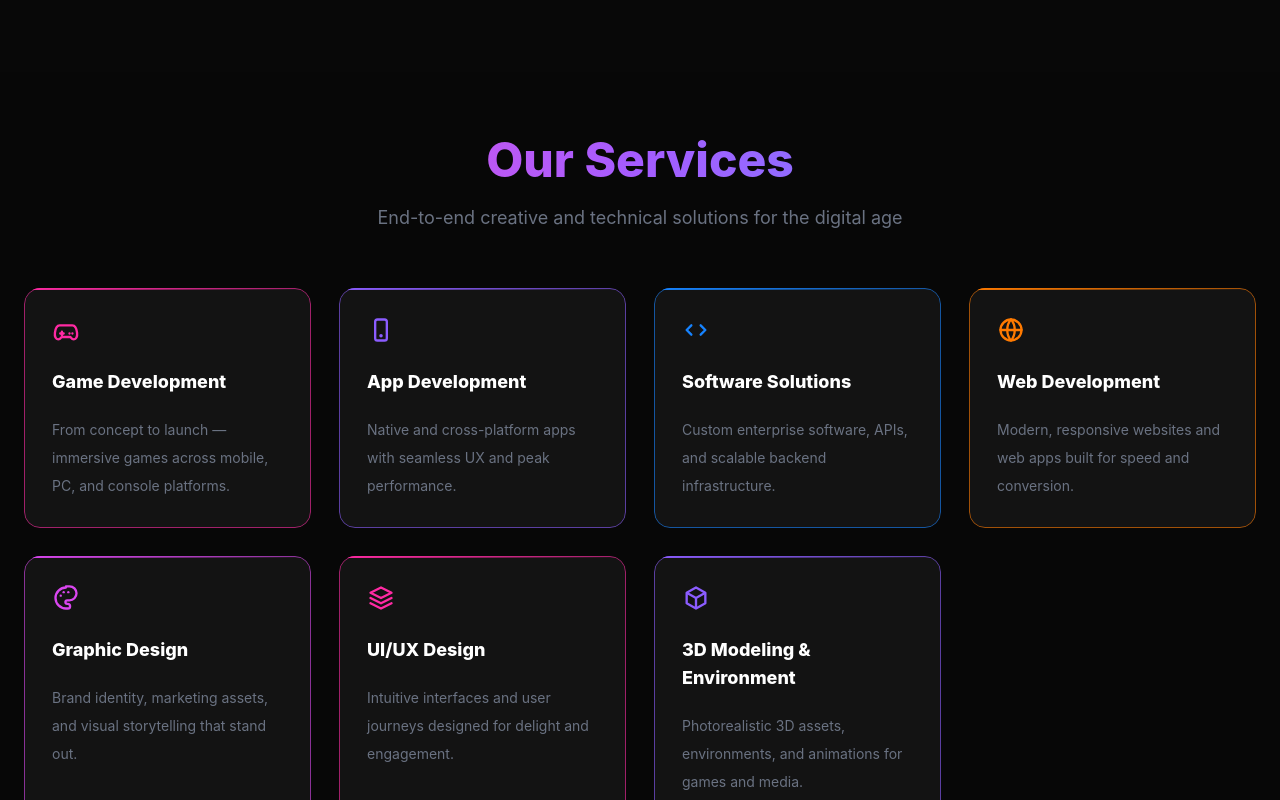
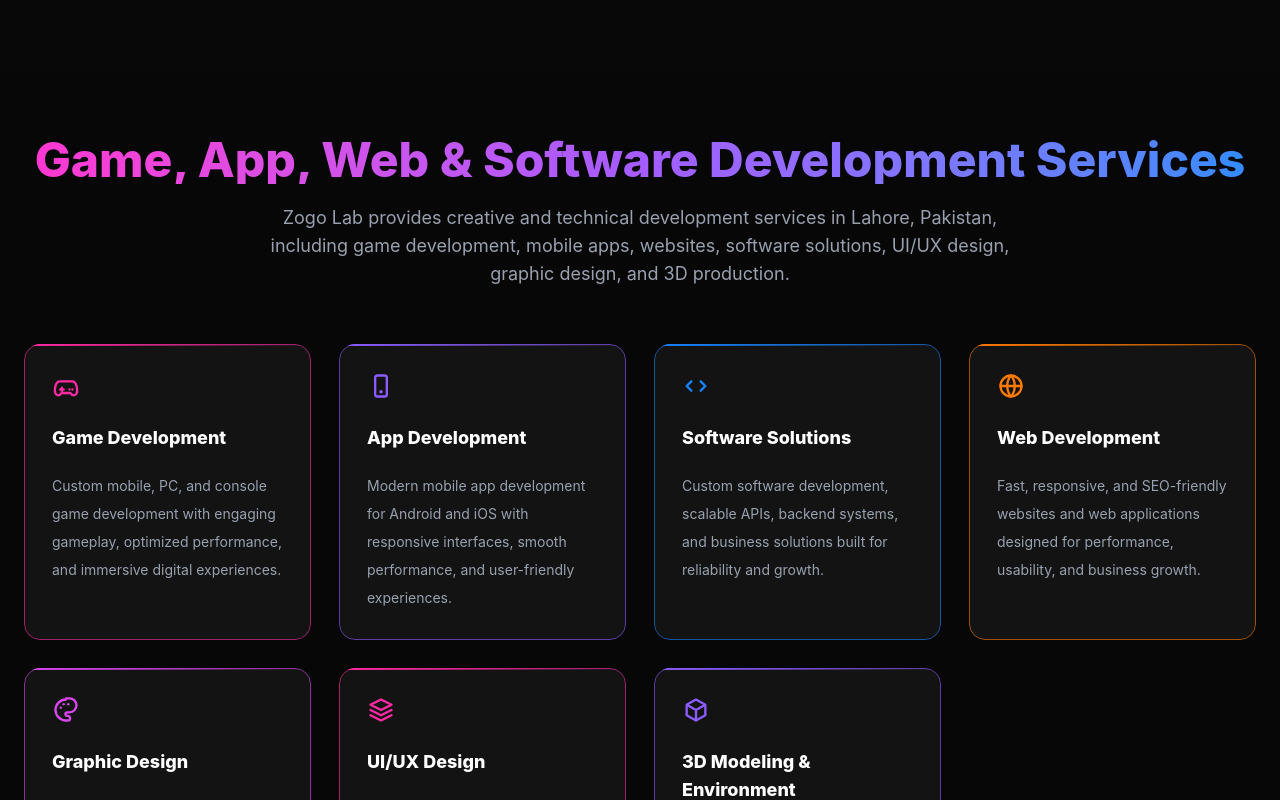
Before and after one commit to QASIM-22-RAJPOOT/zogolab, a React (Vite) app: page /#about in a window 1280 px wide. Before the commit this address led to /. Shown: the part 1480-2280 px from the top of the page. Built offline with nearby package versions, Linux system fonts and the light colour scheme; no server answers.

Commit message:
Optimize services section SEO

```diff
--- a/index.html
+++ b/index.html
@@ -9,7 +9,7 @@
       name="google-site-verification"
       content="aM8dRxAvJy9v4HpupxRQAK-WcDkAh2mY7ZkaTHv8sZs"
     />
-
+<meta name="google-site-verification" content="OtpqLrL8mQZ02RuAGpkP-aX_MgejPx9te23FnJQMYHk" />
     <title>Zogo Lab | Game, App & Web Development Studio</title>
 
     <link rel="canonical" href="https://zogolab.vercel.app/" />
--- a/src/pages/Services.jsx
+++ b/src/pages/Services.jsx
@@ -4,7 +4,7 @@
   const services = [
     {
       title: "Game Development",
-      desc: "From concept to launch — immersive games across mobile, PC, and console platforms.",
+      desc: "Custom mobile, PC, and console game development with engaging gameplay, optimized performance, and immersive digital experiences.",
       color: "#ff2aa3",
       icon: (
         <svg viewBox="0 0 24 24" className="h-7 w-7" fill="none">
@@ -20,7 +20,7 @@
     },
     {
       title: "App Development",
-      desc: "Native and cross-platform apps with seamless UX and peak performance.",
+      desc: "Modern mobile app development for Android and iOS with responsive interfaces, smooth performance, and user-friendly experiences.",
       color: "#8b5cff",
       icon: (
         <svg viewBox="0 0 24 24" className="h-7 w-7" fill="none">
@@ -44,7 +44,7 @@
     },
     {
       title: "Software Solutions",
-      desc: "Custom enterprise software, APIs, and scalable backend infrastructure.",
+      desc: "Custom software development, scalable APIs, backend systems, and business solutions built for reliability and growth.",
       color: "#1683ff",
       icon: (
         <svg viewBox="0 0 24 24" className="h-7 w-7" fill="none">
@@ -60,17 +60,11 @@
     },
     {
       title: "Web Development",
-      desc: "Modern, responsive websites and web apps built for speed and conversion.",
+      desc: "Fast, responsive, and SEO-friendly websites and web applications designed for performance, usability, and business growth.",
       color: "#ff7a00",
       icon: (
         <svg viewBox="0 0 24 24" className="h-7 w-7" fill="none">
-          <circle
-            cx="12"
-            cy="12"
-            r="9"
-            stroke="currentColor"
-            strokeWidth="2"
-          />
+          <circle cx="12" cy="12" r="9" stroke="currentColor" strokeWidth="2" />
           <path
             d="M3 12h18M12 3c2.2 2.4 3.2 5.4 3.2 9S14.2 18.6 12 21M12 3c-2.2 2.4-3.2 5.4-3.2 9s1 6.6 3.2 9"
             stroke="currentColor"
@@ -82,7 +76,7 @@
     },
     {
       title: "Graphic Design",
-      desc: "Brand identity, marketing assets, and visual storytelling that stand out.",
+      desc: "Creative branding, marketing graphics, visual identity, and digital design solutions that help businesses stand out.",
       color: "#d946ef",
       icon: (
         <svg viewBox="0 0 24 24" className="h-7 w-7" fill="none">
@@ -100,7 +94,7 @@
     },
     {
       title: "UI/UX Design",
-      desc: "Intuitive interfaces and user journeys designed for delight and engagement.",
+      desc: "User-focused UI/UX design for websites, apps, and digital products with clean interfaces and intuitive user journeys.",
       color: "#ff2aa3",
       icon: (
         <svg viewBox="0 0 24 24" className="h-7 w-7" fill="none">
@@ -122,7 +116,7 @@
     },
     {
       title: "3D Modeling & Environment",
-      desc: "Photorealistic 3D assets, environments, and animations for games and media.",
+      desc: "High-quality 3D models, environments, assets, and animations for games, interactive projects, visualization, and digital media.",
       color: "#8b5cff",
       icon: (
         <svg viewBox="0 0 24 24" className="h-7 w-7" fill="none">
@@ -146,22 +140,28 @@
   return (
     <section
       id="services"
+      aria-labelledby="services-heading"
       className="scroll-mt-24 min-h-[calc(100vh-76px)] bg-[#070707] px-6 py-16 text-white"
     >
       <div className="mx-auto max-w-7xl">
         <div className="text-center">
-          <h2 className="bg-gradient-to-r from-[#ff35d1] via-[#a55cff] to-[#2d8cff] bg-clip-text text-4xl font-extrabold text-transparent md:text-5xl">
-            Our Services
+          <h2
+            id="services-heading"
+            className="bg-gradient-to-r from-[#ff35d1] via-[#a55cff] to-[#2d8cff] bg-clip-text text-4xl font-extrabold text-transparent md:text-5xl"
+          >
+            Game, App, Web & Software Development Services
           </h2>
 
-          <p className="mt-5 text-base text-gray-500 md:text-lg">
-            End-to-end creative and technical solutions for the digital age
+          <p className="mx-auto mt-5 max-w-3xl text-base leading-7 text-gray-400 md:text-lg">
+            Zogo Lab provides creative and technical development services in
+            Lahore, Pakistan, including game development, mobile apps, websites,
+            software solutions, UI/UX design, graphic design, and 3D production.
           </p>
         </div>
 
         <div className="mt-14 grid grid-cols-1 gap-7 sm:grid-cols-2 lg:grid-cols-4">
           {services.map((service) => (
-            <div
+            <article
               key={service.title}
               className="group relative overflow-hidden rounded-2xl bg-[#131313] p-7 transition-all duration-300 hover:-translate-y-2"
             >
@@ -170,25 +170,27 @@
                 style={{
                   background: `linear-gradient(to right, ${service.color}, transparent)`,
                 }}
-              ></div>
+              />
 
               <div
                 className="absolute inset-0 rounded-2xl border opacity-60 transition-all duration-300 group-hover:opacity-100"
                 style={{ borderColor: service.color }}
-              ></div>
+              />
 
               <div className="relative z-10">
-                <div style={{ color: service.color }}>{service.icon}</div>
+                <div style={{ color: service.color }} aria-hidden="true">
+                  {service.icon}
+                </div>
 
                 <h3 className="mt-6 text-lg font-extrabold text-white">
                   {service.title}
                 </h3>
 
-                <p className="mt-5 text-sm leading-7 text-gray-500">
+                <p className="mt-5 text-sm leading-7 text-gray-400">
                   {service.desc}
                 </p>
               </div>
-            </div>
+            </article>
           ))}
         </div>
       </div>
```
